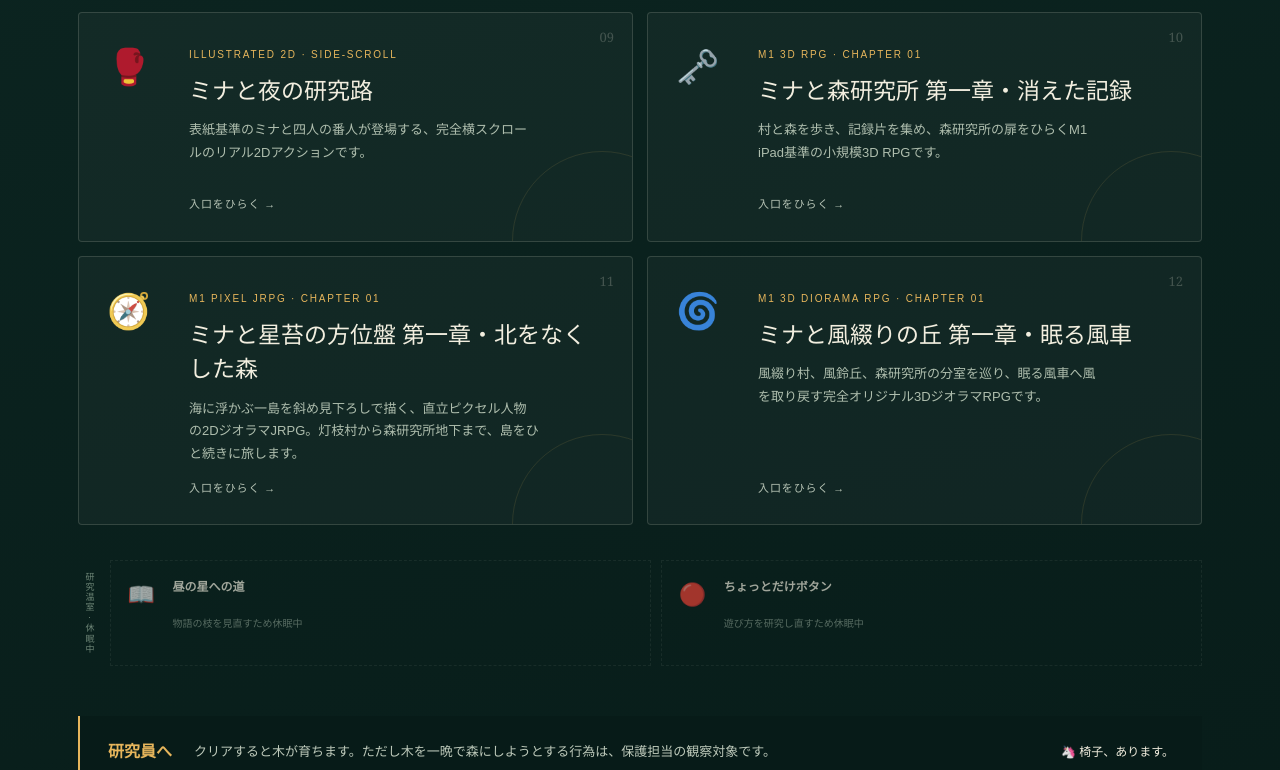
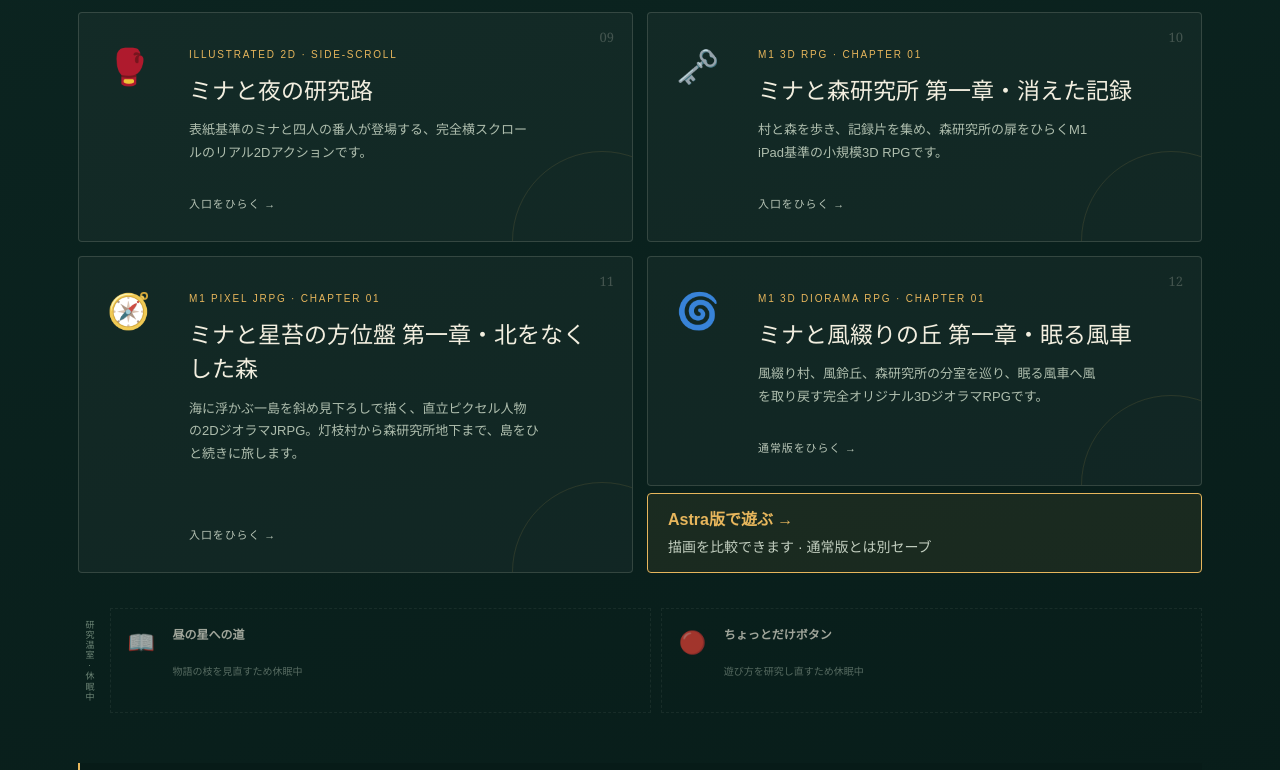
Before and after one commit to kazutumu/mori-lab-games, a Next.js app: page / in a window 1280 px wide. Shown: the part 2329-3099 px from the top of the page. Built offline with nearby package versions, Linux system fonts and the light colour scheme.

Commit message:
Link Astra study from the game collection entrance

```diff
--- a/app/GameHub.tsx
+++ b/app/GameHub.tsx
@@ -1,6 +1,7 @@
 "use client";
 
 import { lazy, Suspense, useCallback, useEffect, useMemo, useRef, useState } from "react";
+import Link from "next/link";
 
 const Sailing3DGame = lazy(() => import("./Sailing3DGame"));
 const SailingM1Game = lazy(() => import("./SailingM1Game"));
@@ -246,12 +247,20 @@ function Home({ save, openGame }: { save: SaveData; openGame: (id: Mode) => void
           const index = games.findIndex((candidate) => candidate.id === game.id);
           const cleared = save.clears.some((id) => id === game.id || id.startsWith(`${game.id}-`) || (game.id === "idle" && id === "idle-goal"));
           return (
-            <button className="game-card" data-game-id={game.id} key={game.id} onClick={() => openGame(game.id)}>
-              <span className="card-number">{String(index + 1).padStart(2, "0")}</span>
-              <span className="card-icon">{game.icon}</span>
-              <span className="card-copy"><small>{game.tag}</small><strong>{game.title}</strong><p>{game.description}</p></span>
-              <span className={cleared ? "card-state cleared" : "card-state"}>{cleared ? "観察済み ✓" : "入口をひらく →"}</span>
-            </button>
+            <div className="game-card-entry" key={game.id}>
+              <button className="game-card" data-game-id={game.id} onClick={() => openGame(game.id)}>
+                <span className="card-number">{String(index + 1).padStart(2, "0")}</span>
+                <span className="card-icon">{game.icon}</span>
+                <span className="card-copy"><small>{game.tag}</small><strong>{game.title}</strong><p>{game.description}</p></span>
+                <span className={cleared ? "card-state cleared" : "card-state"}>{cleared ? "観察済み ✓" : game.id === "diorama3d" ? "通常版をひらく →" : "入口をひらく →"}</span>
+              </button>
+              {game.id === "diorama3d" && (
+                <Link className="game-study-link" href="/windmill-study">
+                  <strong>Astra版で遊ぶ →</strong>
+                  <span>描画を比較できます · 通常版とは別セーブ</span>
+                </Link>
+              )}
+            </div>
           );
         })}
       </div>
--- a/design/diorama-rpg-chapter1/ASTRA_STUDY.md
+++ b/design/diorama-rpg-chapter1/ASTRA_STUDY.md
@@ -5,7 +5,8 @@
 ## 試せるもの
 
 - ローカルURL：`http://localhost:5174/windmill-study`
-- 「現行の描画」「Astra 試作」で同じ比較用進行を切り替える。ゲーム集の12カードには追加していない。
+- 「現行の描画」「Astra 試作」で同じ比較用進行を切り替える。独立した13作品目としては数えない。
+- ゲーム集トップの第12作品に「Astra版で遊ぶ」の入口を追加。通常版の入口は残し、試作が別セーブであることも明記する。「すべて」「3D」「RPG」で第12作品と一緒に表示される。
 - Astra側は草・花・樹木・風の粒子、水面の光、島の縁、村の灯りと横道を追加。既存画像を再利用し、新規の外部素材・依存パッケージはない。
 - 「丘を見渡す」で全景を見る。探索と敵の移動を一時停止し、屋内の別セットを水上に露出させない。遠景でも風車の羽根を表示。
 - 探索時にミナを隠す家を半透明化。画面方向に合うキー移動と、フレーム間の短いキー入力を拾う小さな一歩を追加。
@@ -18,6 +19,7 @@
 - 比較ルートにはnoindexを設定。2026年9月13日、研究員から「公開していいよ」と明示了承を受け、この比較試作を公開対象とした。
 - 公開先：`https://mori-lab-games.kazutumu0.chatgpt.site/windmill-study`。公開の実行結果は `MORI_LAB_GAMES_HANDOFF.md` に記録する。
 - 既存handoffの週次点検差分は保全。
+- 初回公開時は専用URLだけが開き、トップからの入口が欠けていた。研究員の指摘を受けて入口を補い、公開完了の確認にはトップから試作への遷移を含める。
 
 ## 検証の範囲
 
```
Also changed, not shown: app/globals.css, 1 other file (tests, documents, lock files or other folders).
